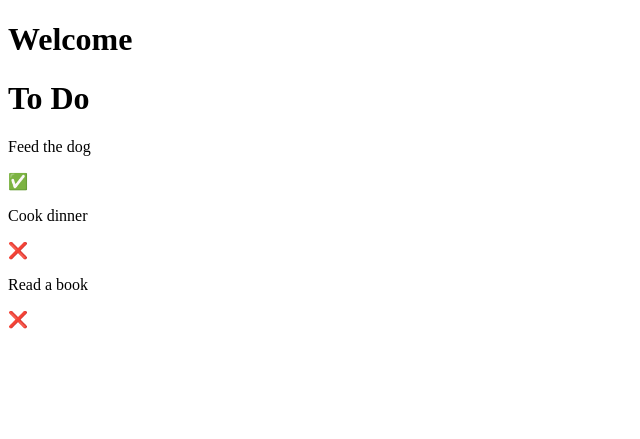
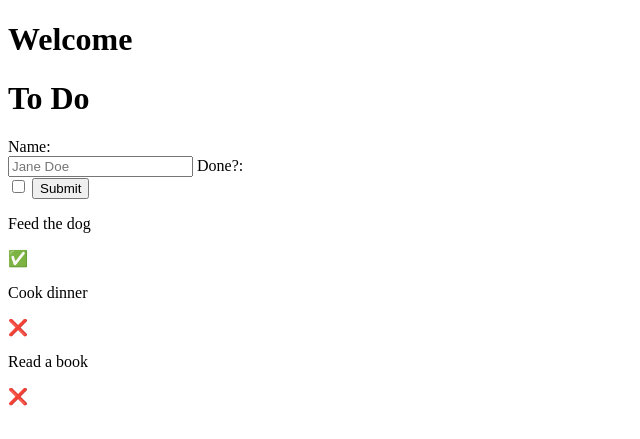
Before and after one commit to alex-radomski/project_x, a Flask app: page / in a window 1280 px wide. Shown: the top 439 px of the page, without its empty margins (0-640 px from the left). Run offline with Flask 3, Linux system fonts and the light colour scheme.

Commit message:
add linting and formating tools, implemented initial form version, debugging

```diff
--- a/Q&O.txt
+++ b/Q&O.txt
@@ -2,3 +2,6 @@
 - Linting - justfile
 
 Questions:
+
+Tasks:
+update or delete endpoint
--- a/flaskr/main.py
+++ b/flaskr/main.py
@@ -1,66 +1,81 @@
-from flask import Flask, render_template
-from flask import request
-from flask import render_template_string
-import flaskr.user_database as user_db
-import flaskr.todo_list_database as todo
+import uuid
+
+from flask import Flask, redirect, render_template, render_template_string, request, url_for
 from markupsafe import escape
 from pydantic import BaseModel, ValidationError
-import uuid
 
-
+# import flaskr.todo_list_database as todo
+# import flaskr.user_database as user_db
 
 app = Flask(__name__)
 
-# [{id:name},...]
-user_db = user_db.user_db
-
-# [{id:int,task:name,is_done:bool},...]
-todo = [{"id": "fe8fc3f6-29fc-400c-9ec1-77557417e811", "task": "Feed the dog", "is_done": True},
-        {"id": "d157cbe5-4242-446a-9dea-896747f24c52", "task": "Cook dinner", "is_done": False},
-        {"id": "982d4092-455a-49f4-8d5f-f58df7341d08", "task": "Read a book", "is_done": False}]
 
 class ToDo(BaseModel):
     # model_config = {
     #     "extra": "forbid"}
 
-    id:str
-    task:str
-    is_done:bool
+    id: str
+    task: str
+    is_done: bool
+
 
 class User(BaseModel):
-    id:int
-    user:str
+    id: int
+    user: str
+
+
+# [{id:name},...]
+user_db: list[User] = []
+
+# [{id:int,task:name,is_done:bool},...]
+todo = [
+    {
+        "id": "fe8fc3f6-29fc-400c-9ec1-77557417e811",
+        "task": "Feed the dog",
+        "is_done": True,
+    },
+    {
+        "id": "d157cbe5-4242-446a-9dea-896747f24c52",
+        "task": "Cook dinner",
+        "is_done": False,
+    },
+    {
+        "id": "982d4092-455a-49f4-8d5f-f58df7341d08",
+        "task": "Read a book",
+        "is_done": False,
+    },
+]
+
 
 # GET endpoint to return all todo items
 @app.route("/")
 def hello_world():
-    return render_template("home.html",todo_list=todo, user_list=user_db)
+    return render_template("home.html", todo_list=todo, user_list=user_db)
+
 
 # POST endpoint that accepts a json obj and adds it to todo
 @app.route("/add-todo", methods=["POST"])
 def add_todo():
-    req = request.get_json()
+    form_task = request.form.get("task")
+    form_is_done = request.form.get("is_done",False)
 
     try:
-        todo_req = ToDo(
-            id = str(uuid.uuid4()),
-            task = req["task"],
-            is_done = req["is_done"]
-        )
+        todo_req = ToDo(id=str(uuid.uuid4()), task=form_task, is_done=form_is_done)
     except (ValidationError, TypeError, KeyError):
         return "get your shit together", 422
     else:
         valid_dict = todo_req.model_dump()
 
-
     todo.append(valid_dict)
 
-    return valid_dict, 201
+    return redirect(url_for('hello_world'))
+
 
 # GET endpoint that returns all users
 @app.route("/users")
 def get_users():
     return user_db
+
 
 # POST endpoint that creates a new user from request JSON
 @app.route("/add-user", methods=["POST"])
@@ -74,19 +89,11 @@ def create_user():
         valid_dict = validate_request.model_dump()
 
     for user in user_db:
-        if valid_dict['id'] == user['id']:
+        if valid_dict["id"] == user["id"]:
             return "", 422
 
     user_db.append(valid_dict)
     return valid_dict, 201
-
-
-
-
-
-
-
-
 
 
 # XSS endpoint - test with http://localhost:5000/xss/%3Cimg%20src%3Dx%20onerror%3Dalert(%22bad%22)%3E
--- a/flaskr/templates/home.html
+++ b/flaskr/templates/home.html
@@ -9,10 +9,17 @@
     <h1>Welcome {{ user_list["name"] }}</h1>
     <h1>To Do</h1>
 
-    {% for todo in todo_list %}
+    <form action="http://localhost:5000/add-todo" method="POST" >
+        <label for="task">Name: </label><br>
+        <input type="text" id="" name="task" placeholder="Jane Doe">
+        <label for="is_done">Done?: </label><br>
+        <input type="checkbox" id="" name="is_done" placeholder="hope yes">
 
 
+        <input type="submit" value="Submit">
+    </form>
 
+    {% for todo in todo_list %}
 
     <p>{{todo["task"]}}</p>
     <!-- <input type="checkbox" name={{ todo['is_done']  }}> -->
--- a/flaskr/user_database.py
+++ /dev/null
@@ -1 +0,0 @@
-user_db = []
```
Also changed, not shown: flaskr/tests/test_main.py (+63 -50 lines), flaskr/todo_list_database.py (line endings or trailing spaces), 1 other file.
